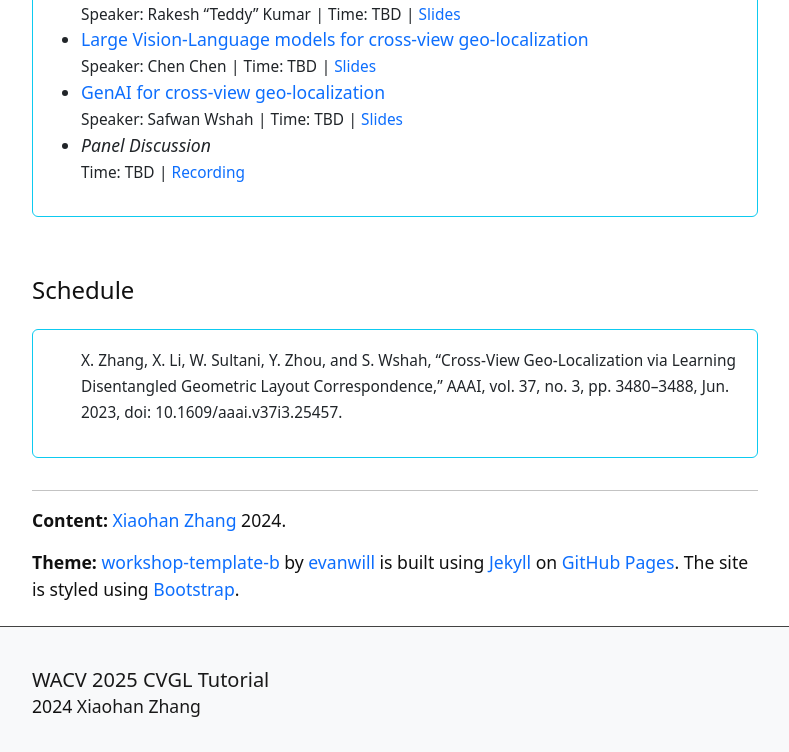
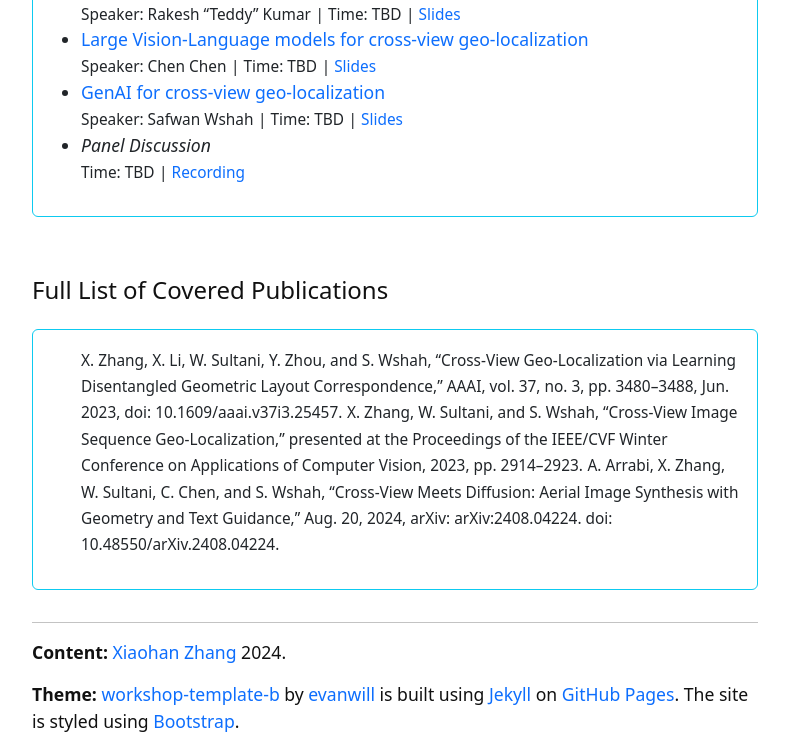
Before and after one commit to zxh009123/WACV25_CVGL_Tutorial, a Jekyll site: the page built from index.md, in a window 1280 px wide and 900 px high, scrolled down 1650 px, cut to the strip 0-752 px from the top of the window. Shown: the whole strip, without its empty margins (245-1034 px from the left). Built offline with Jekyll 4.4.1, drawn with Linux system fonts in a browser that asks for light colours.

Commit message:
add more publications

```diff
--- a/_includes/publications.html
+++ b/_includes/publications.html
@@ -7,6 +7,8 @@
             <div class="card-body">
                 <ul>
                     <small>X. Zhang, X. Li, W. Sultani, Y. Zhou, and S. Wshah, “Cross-View Geo-Localization via Learning Disentangled Geometric Layout Correspondence,” AAAI, vol. 37, no. 3, pp. 3480–3488, Jun. 2023, doi: 10.1609/aaai.v37i3.25457.</small>
+                    <small>X. Zhang, W. Sultani, and S. Wshah, “Cross-View Image Sequence Geo-Localization,” presented at the Proceedings of the IEEE/CVF Winter Conference on Applications of Computer Vision, 2023, pp. 2914–2923.</small>
+                    <small>A. Arrabi, X. Zhang, W. Sultani, C. Chen, and S. Wshah, “Cross-View Meets Diffusion: Aerial Image Synthesis with Geometry and Text Guidance,” Aug. 20, 2024, arXiv: arXiv:2408.04224. doi: 10.48550/arXiv.2408.04224.</small>
                 </ul>
             </div>
         </div>
--- a/index.md
+++ b/index.md
@@ -38,7 +38,7 @@ The availability of geospatial data from diverse sources and perspectives has ex
 
 <br>
 
-#### Schedule
+#### Full List of Covered Publications
 {% include publications.html %}
 
 ------
```
